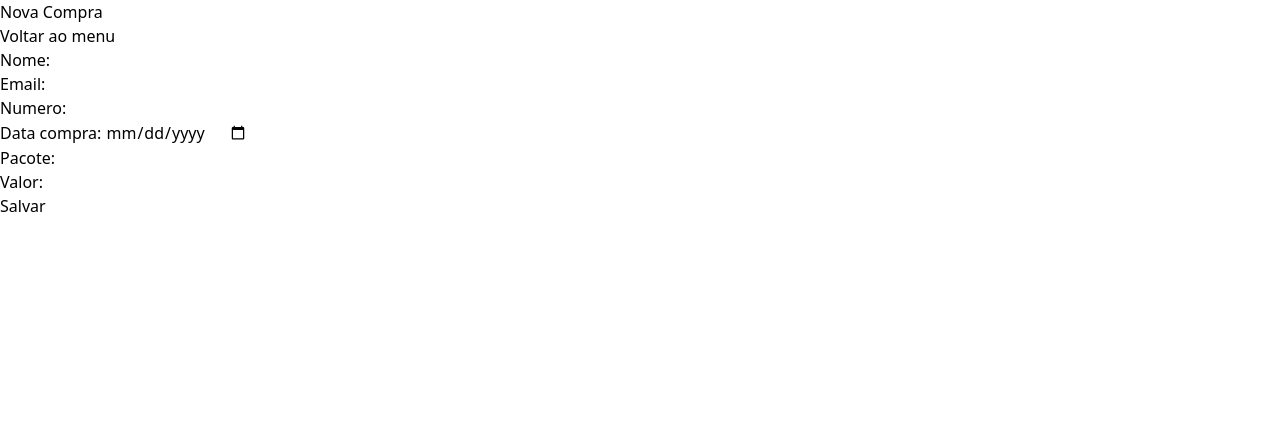
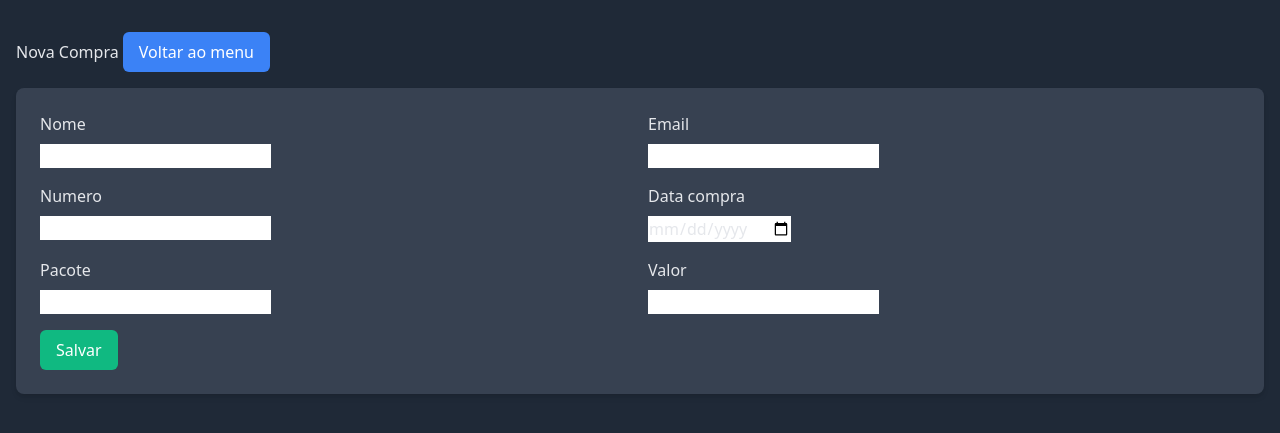
Before and after one commit to lucaspontestur/Django, a Django app: page /nova/ in a window 1280 px wide. Shown: the top 433 px of the page. Run offline with Django 5.2, Linux system fonts and the light colour scheme.

Commit message:
Estilização melhorada

```diff
--- a/meu_projeto/meu_app/templates/lista_compras.html
+++ b/meu_projeto/meu_app/templates/lista_compras.html
@@ -30,8 +30,8 @@
                 <td><input type="checkbox" name="faturamento" id="faturamento" {% if request.GET.faturamento %}checked{% endif %}></td>
             </tr>
         </table>
-        <button type="submit" class="px-4 py-2 bg-blue-500 hover:bg-blue-700 text-white rounded-md">Filtrar</button>
-        <a href="{% url 'download_compras' %}" class="px-4 py-2 bg-green-500 hover:bg-green-700 text-white rounded-md ml-2">Baixar Compras</a>
+        <div class="flex justify-center py-2"> <button type="submit" class="px-4 py-2 bg-blue-500 hover:bg-blue-700 text-white rounded-md">Filtrar</button>
+             <a href="{% url 'download_compras' %}" class="px-4 py-2 bg-green-500 hover:bg-green-700 text-white rounded-md ml-2">Baixar Compras</a> </div>
     </form>
 
     <div class="bg-gray-700 rounded-lg shadow-md overflow-hidden">
--- a/meu_projeto/meu_app/templates/nova_compra.html
+++ b/meu_projeto/meu_app/templates/nova_compra.html
@@ -1,16 +1,27 @@
-<!DOCTYPE html>
-<html>
-<head>
-    <title>Nova Compra</title>
-    <link href="https://cdn.jsdelivr.net/npm/tailwindcss@2.2.19/dist/tailwind.min.css" rel="stylesheet">
-</head>
-<body>
-    <h1>Nova Compra</h1>
-    <a href="{% url 'lista_compras' %}">Voltar ao menu</a>
+{% extends 'base.html' %}
+{% block content %}
+Nova Compra
+<a href="{% url 'lista_compras' %}" class="px-4 py-2 bg-blue-500 hover:bg-blue-700 text-white rounded-md mb-4 inline-block">Voltar ao menu</a>
+
+<div class="bg-gray-700 rounded-lg shadow-md p-6">
     <form method="post">
         {% csrf_token %}
-        {{ form.as_p }}
-        <button type="submit">Salvar</button>
+        <div class="grid grid-cols-1 md:grid-cols-2 gap-4">
+            {% for field in form %}
+                <div>
+                    <label for="{{ field.id_for_label }}" class="block text-gray-200 font-medium mb-2">{{ field.label }}</label>
+                    {{ field }}
+                    {% if field.errors %}
+                        <ul class="mt-2 text-red-500">
+                            {% for error in field.errors %}
+                                <li>{{ error }}</li>
+                            {% endfor %}
+                        </ul>
+                    {% endif %}
+                </div>
+            {% endfor %}
+        </div>
+        <button type="submit" class="px-4 py-2 bg-green-500 hover:bg-green-700 text-white rounded-md mt-4">Salvar</button>
     </form>
-</body>
-</html>
+</div>
+{% endblock %}
```
